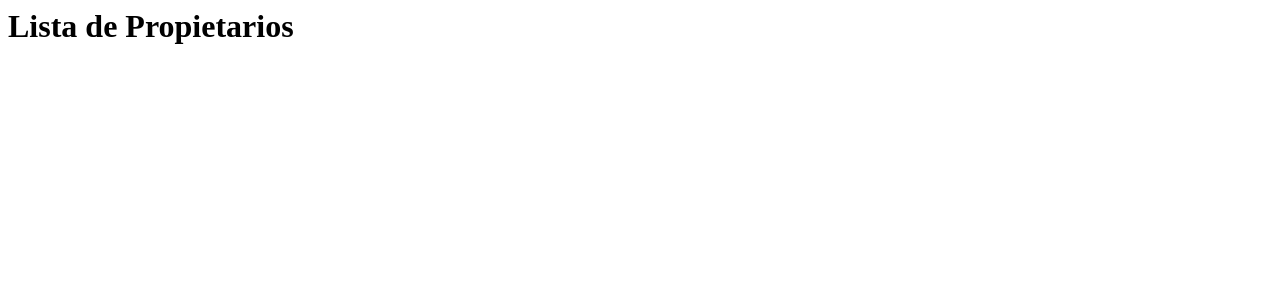
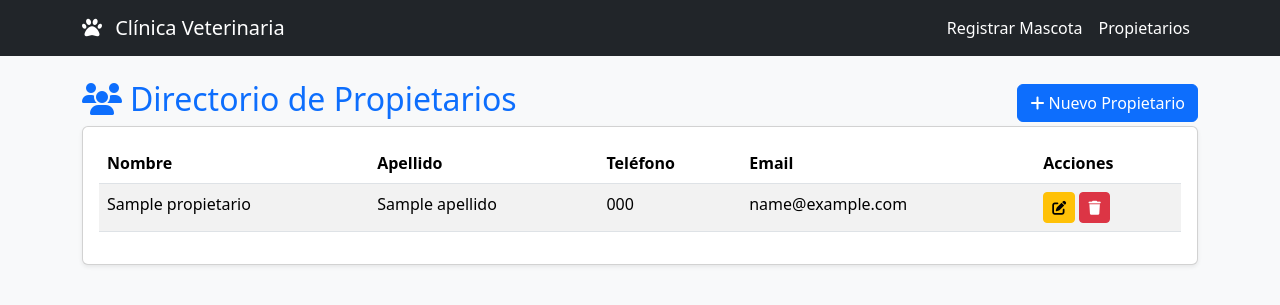
Before and after one commit to MiguelAngelRamos/veterinaria-django, a Django app: template templates/pacientes/propietario_list.html in a window 1280 px wide. Shown: the top 305 px of the page. Run offline with Django 3.2, Linux system fonts and the light colour scheme; the template is opened without the code that fills it: most values are stand-ins (such as "Sample title", 1, 10 or a date in 2020); some libraries are stand-ins or nearby versions.

Commit message:
lista propieatarios

```diff
--- a/pacientes/urls.py
+++ b/pacientes/urls.py
@@ -10,5 +10,7 @@ urlpatterns = [
     # Rutas Propietarios
     path('propietarios/', views.PropietarioListView.as_view(), name='propietario_list'),
     path('propietarios/nuevo/', views.PropietarioCreateView.as_view(), name='propietario_create'),
+    path('propietarios/editar/<int:pk>/', views.PropietarioUpdateView.as_view(), name='propietario_update'),
+    path('propietarios/eliminar/<int:pk>/', views.PropietarioDeleteView.as_view(), name='propietario_delete'),
 ]
-# http://127.0.0.1:8000/
+# http://127.0.0.1:8000/propietarios/editar/1/ -> editamos a Sofia, la propietaria de Rocky
--- a/templates/base.html
+++ b/templates/base.html
@@ -31,7 +31,7 @@
             <a class="nav-link text-white" href="{% url 'paciente_create' %}">Registrar Mascota</a>
           </li>
           <li class="nav-item">
-            <a class="nav-link text-white" href="{% url 'propietario_create' %}">Registrar Propietario</a>
+            <a class="nav-link text-white" href="{% url 'propietario_list' %}">Propietarios</a>
           </li>
         </ul>
       </div>
--- a/templates/pacientes/propietario_list.html
+++ b/templates/pacientes/propietario_list.html
@@ -1 +1,49 @@
-<h1>Lista de Propietarios</h1>
+{% extends 'base.html' %}
+
+{% block content %}
+<div class="d-flex justify-content-between align-items-center">
+  <h2 class="font-weight-bold text-primary"><i class="fa-solid fa-users me-2"></i>Directorio de Propietarios</h2>
+  <a href="{% url 'propietario_create' %}" class="btn btn-primary"><i class="fa-solid fa-plus me-1"></i>Nuevo
+    Propietario</a>
+</div>
+
+<div class="card shadow-sm">
+  <div class="card-body">
+    <!-- TABLA nombre, apellido, telefono_contacto, email -->
+    <table class="table table-striped">
+      <thead>
+        <tr>
+          <th>Nombre</th>
+          <th>Apellido</th>
+          <th>Teléfono</th>
+          <th>Email</th>
+          <th>Acciones</th>
+        </tr>
+      </thead>
+      <tbody>
+        {% for propietario in propietarios %}
+        <tr>
+          <td>{{ propietario.nombre }}</td>
+          <td>{{ propietario.apellido }}</td>
+          <td>{{ propietario.telefono_contacto }}</td>
+          <td>{{ propietario.email }}</td>
+          <td>
+            <!-- Botones Editar y Eliminar -->
+            <a href="{% url 'propietario_update' propietario.pk %}" class="btn btn-sm btn-warning"><i
+                class="fa-solid fa-pen-to-square"></i></a>
+            <form action="{% url 'propietario_delete' propietario.pk %}" method="post" style="display:inline;">
+              {% csrf_token %}
+              <button type="submit" class="btn btn-sm btn-danger"><i class="fa-solid fa-trash"></i></button>
+            </form>
+
+          </td>
+        </tr>
+        {% empty %}
+        <tr>
+          <td colspan="5" class="text-center">No hay propietarios registrados.</td>
+        </tr>
+        {% endfor %}
+      </tbody>
+  </div>
+</div>
+{% endblock %}
```
Also changed, not shown: templates/pacientes/propietario_form.html (+5 -3 lines).
